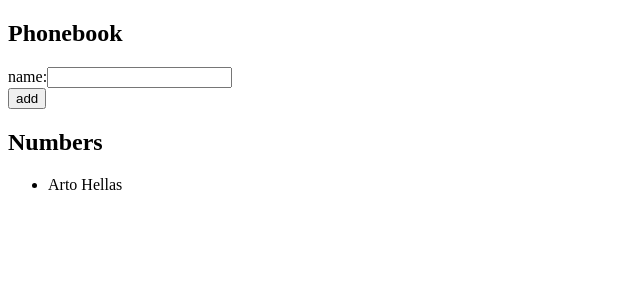
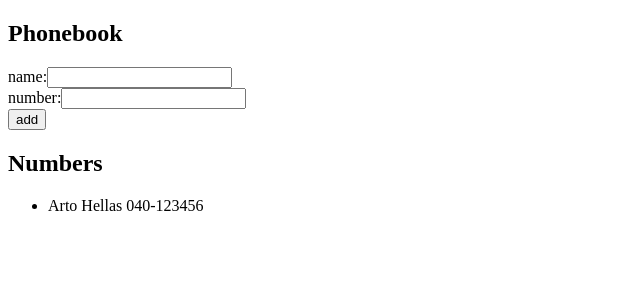
Before and after one commit to taruannika/FSO25, a React (Vite) app in the folder part2/puhelinluettelo/: page / in a window 1280 px wide. Shown: the top 300 px of the page, without its empty margins (0-640 px from the left). Built offline with nearby package versions, Linux system fonts and the light colour scheme.

Commit message:
part2 task 2.8

```diff
--- a/part2/puhelinluettelo/src/App.jsx
+++ b/part2/puhelinluettelo/src/App.jsx
@@ -3,29 +3,38 @@ import AddPersonForm from "./components/AddPersonForm";
 import Persons from "./components/Persons";
 
 const App = () => {
-  const [persons, setPersons] = useState([{ name: "Arto Hellas" }]);
-  const [newName, setNewName] = useState("");
+  const [persons, setPersons] = useState([
+    { name: "Arto Hellas", number: "040-123456" },
+  ]);
+
+  const initialFormData = { name: "", number: "" };
+  const [formData, setFormData] = useState(initialFormData);
 
   const addPerson = (e) => {
     e.preventDefault();
 
+    const { name, number } = formData;
     const newPerson = {
-      name: newName,
+      name,
+      number,
     };
 
-    const names = persons.map((person) => person.name);
-    if (names.includes(newName)) {
-      alert(`${newName} is already added to phonebook`);
-      setNewName("");
+    const hasAdded = persons.some(
+      (person) => person.name.toLowerCase() === name.toLowerCase()
+    );
+
+    if (hasAdded) {
+      alert(`${name} is already added to phonebook`);
+      setFormData(initialFormData);
       return;
     }
 
     setPersons([...persons, newPerson]);
-    setNewName("");
+    setFormData(initialFormData);
   };
 
-  const handleNameChange = (e) => {
-    setNewName(e.target.value);
+  const handleFormDataChange = (e) => {
+    setFormData({ ...formData, [e.target.name]: e.target.value });
   };
 
   return (
@@ -34,8 +43,8 @@ const App = () => {
 
       <AddPersonForm
         addPerson={addPerson}
-        newName={newName}
-        handleNameChange={handleNameChange}
+        formData={formData}
+        handleFormDataChange={handleFormDataChange}
       />
 
       <h2>Numbers</h2>
--- a/part2/puhelinluettelo/src/components/AddPersonForm.jsx
+++ b/part2/puhelinluettelo/src/components/AddPersonForm.jsx
@@ -1,4 +1,4 @@
-const AddPersonForm = ({ addPerson, newName, handleNameChange }) => {
+const AddPersonForm = ({ addPerson, formData, handleFormDataChange }) => {
   return (
     <form onSubmit={addPerson}>
       <div>
@@ -8,8 +8,19 @@ const AddPersonForm = ({ addPerson, newName, handleNameChange }) => {
           name="name"
           id="name"
           autoComplete="off"
-          value={newName}
-          onChange={handleNameChange}
+          value={formData.name}
+          onChange={handleFormDataChange}
+        />
+      </div>
+      <div>
+        <label htmlFor="number">number:</label>
+        <input
+          type="text"
+          name="number"
+          id="number"
+          autoComplete="off"
+          value={formData.number}
+          onChange={handleFormDataChange}
         />
       </div>
       <div>
--- a/part2/puhelinluettelo/src/components/Person.jsx
+++ b/part2/puhelinluettelo/src/components/Person.jsx
@@ -1,5 +1,9 @@
 const Person = ({ person }) => {
-  return <li>{person.name}</li>;
+  return (
+    <li>
+      {person.name} {person.number}
+    </li>
+  );
 };
 
 export default Person;
```
